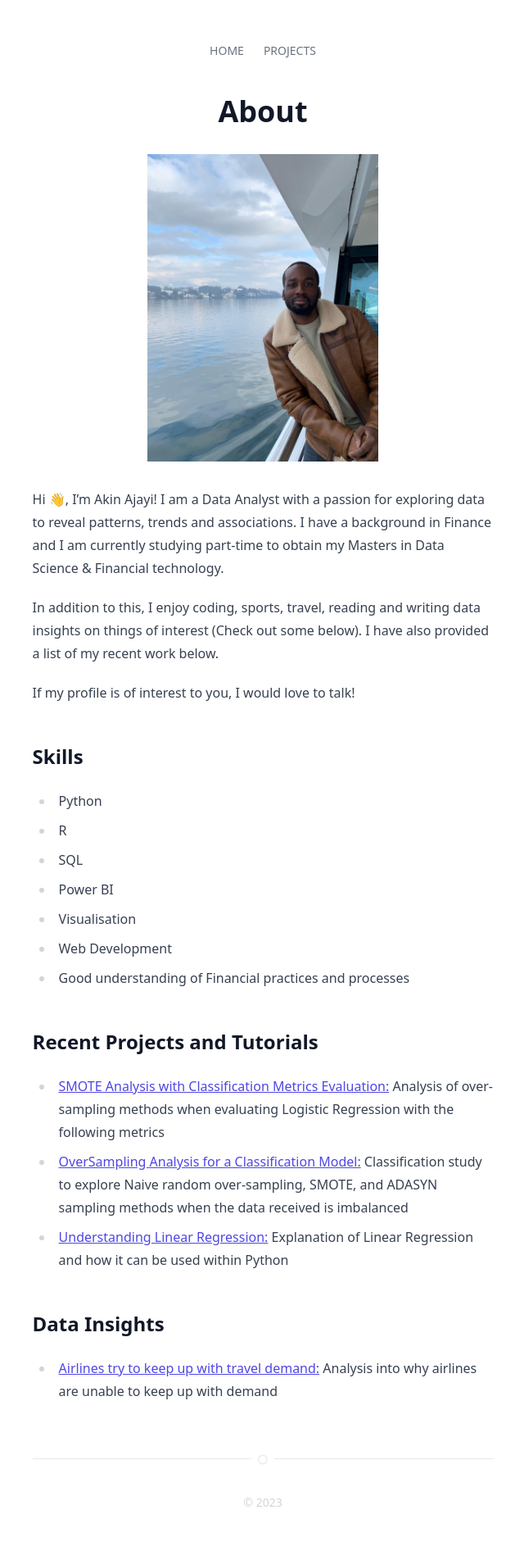
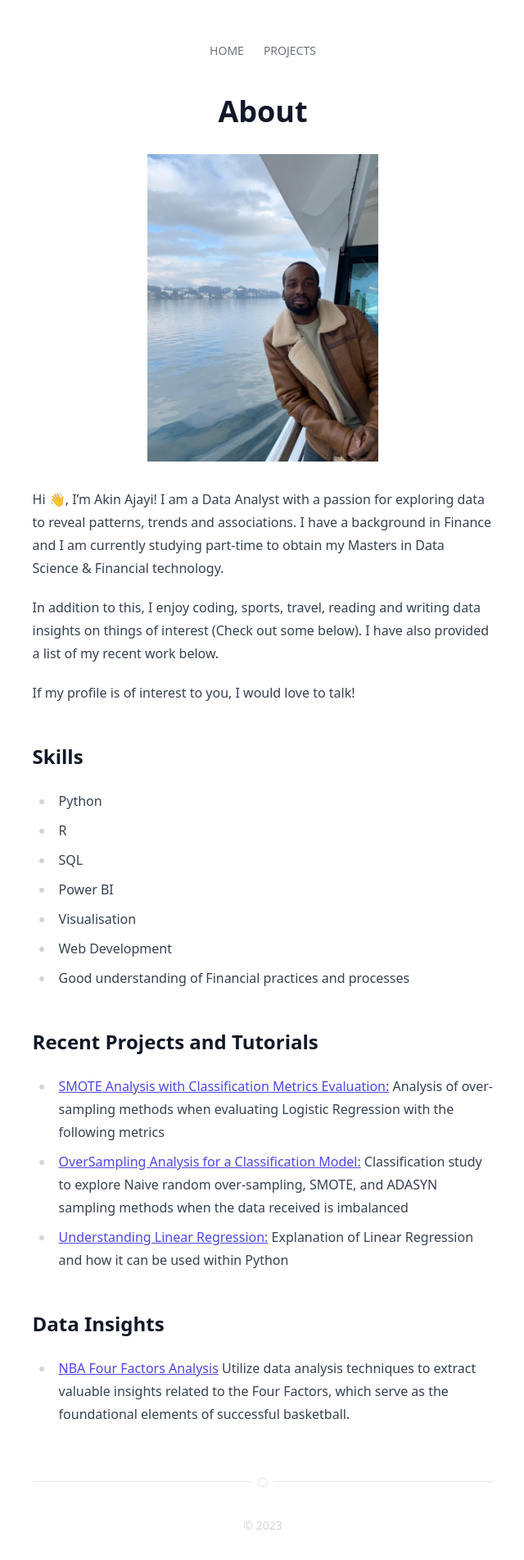
Before and after one commit to Akiwacky/akiwacky.github.io, a Jekyll site: the page built from about.md, in a window 1280 px wide. Shown: the whole page at 82% size, without its empty margins (319-959 px from the left). Built offline with Jekyll 4.4.1, drawn with Linux system fonts in a browser that asks for light colours; nearby versions of some CDN libraries; some web fonts are replaced; before the commit the page ends 1875 px from its top, so only the background shows below that.

Commit message:
Update about.md

```diff
--- a/about.md
+++ b/about.md
@@ -33,5 +33,5 @@ If my profile is of interest to you, I would love to talk!
 
 ## Data Insights
 
-- [Airlines try to keep up with travel demand:](https://medium.com/@wiajayi/airlines-try-to-keep-up-with-travel-demand-3c26f8793489)
-  Analysis into why airlines are unable to keep up with demand
+- [NBA Four Factors Analysis](https://akinajayi.me/NBA_Four_Factors/)
+  Utilize data analysis techniques to extract valuable insights related to the Four Factors, which serve as the foundational elements of successful basketball.
```
